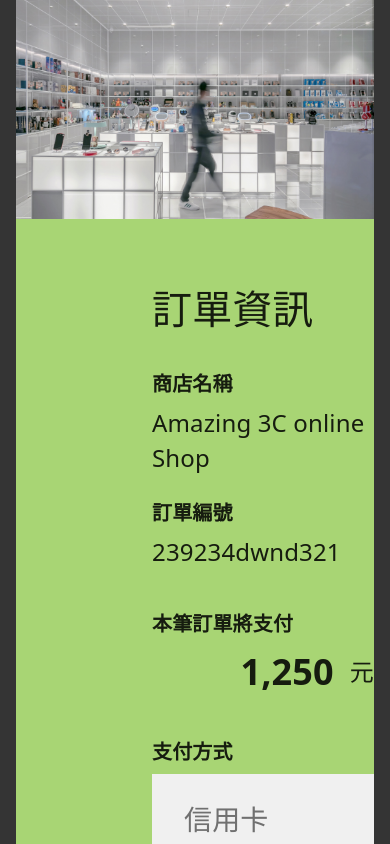
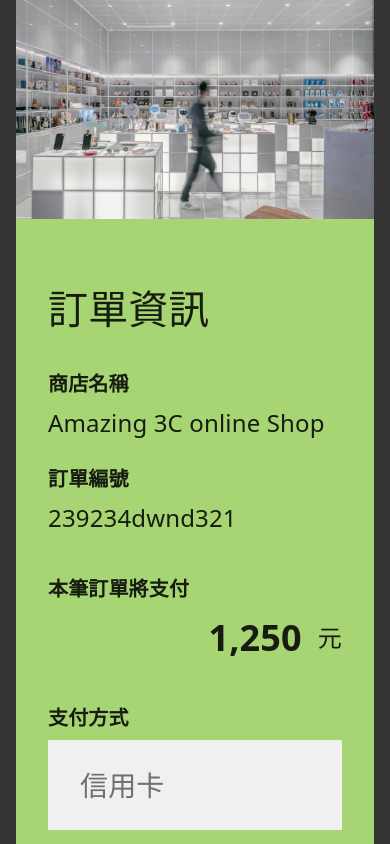
Before and after one commit to littlehorseboy/the-f2e-2019-fourth, a React app: page /#/payment in a window 390 px wide. Shown: the top 844 px of the page. Built offline with nearby package versions, Linux system fonts and the light colour scheme.

Commit message:
feat: 些許調整 RWD

```diff
--- a/src/pages/PaymentAtm/PaymentAtm.tsx
+++ b/src/pages/PaymentAtm/PaymentAtm.tsx
@@ -4,11 +4,18 @@ import H from 'history';
 import { makeStyles } from '@material-ui/core/styles';
 import Button from '@material-ui/core/Button';
 import Grid from '@material-ui/core/Grid';
+import { CSSProperties } from '@material-ui/core/styles/withStyles';
 
-const useStyles = makeStyles({
+const useStyles = makeStyles((theme): Record<'root' | 'title' | 'subTitle'
+| 'bankButton' | 'bankHelperText' | 'buttonContainer' | 'button'
+, CSSProperties | (() => CSSProperties)> => ({
   root: {
     paddingTop: 144,
     paddingLeft: 88,
+    [theme.breakpoints.down('md')]: {
+      paddingLeft: 24,
+      paddingRight: 24,
+    },
   },
   title: {
     color: '#FFFFFF',
@@ -38,6 +45,7 @@ const useStyles = makeStyles({
   },
   buttonContainer: {
     paddingTop: 56,
+    paddingBottom: 16,
     textAlign: 'center',
   },
   button: {
@@ -46,7 +54,7 @@ const useStyles = makeStyles({
     fontWeight: 'bold',
     width: 257,
   },
-});
+}));
 
 interface PropsI {
   history: H.History;
@@ -58,6 +66,8 @@ function PaymentAtm(props: PropsI): JSX.Element {
   const [selectedBank, setSelectedBank] = useState('');
 
   const handleFormSubmit = (): void => {
+    alert('功能尚未實裝');
+
     if (selectedBank) {
       props.history.push('/successful/payment/creditCard');
     }
--- a/src/pages/PaymentCreditCard/PaymentCreditCard.tsx
+++ b/src/pages/PaymentCreditCard/PaymentCreditCard.tsx
@@ -6,6 +6,7 @@ import { makeStyles } from '@material-ui/core/styles';
 import Button from '@material-ui/core/Button';
 import SvgIcon from '@material-ui/core/SvgIcon';
 import TextField from '@material-ui/core/TextField';
+import { CSSProperties } from '@material-ui/core/styles/withStyles';
 
 interface TextMaskProps {
   inputRef: (ref: HTMLInputElement | null) => void;
@@ -48,10 +49,16 @@ function MMYYTextMask(props: TextMaskProps): JSX.Element {
   );
 }
 
-const useStyles = makeStyles({
+const useStyles = makeStyles((theme): Record<'root' | 'title' | 'iconContainer'
+| 'formContainer' | 'textField' | 'textFieldTwoContainer' | 'cellPhoneNumberHelperText'
+| 'buttonContainer' | 'button', CSSProperties | (() => CSSProperties)> => ({
   root: {
     paddingTop: 144,
     paddingLeft: 88,
+    [theme.breakpoints.down('md')]: {
+      paddingLeft: 24,
+      paddingRight: 24,
+    },
   },
   title: {
     color: '#FFFFFF',
@@ -115,7 +122,7 @@ const useStyles = makeStyles({
     fontWeight: 'bold',
     width: 257,
   },
-});
+}));
 
 interface FormField {
   name: string;
--- a/src/router/PaymentRouter/PaymentRouter.tsx
+++ b/src/router/PaymentRouter/PaymentRouter.tsx
@@ -20,6 +20,7 @@ const brandImg = require('../../assets/images/Group 167.png'); // eslint-disable
 const routes = [
   { path: '/payment/creditCard', name: 'paymentCreditCard', Component: PaymentCreditCard },
   { path: '/payment/atm', name: 'PaymentAtm', Component: PaymentAtm },
+  { path: '/payment/entity', name: 'PaymentEntity', Component: PaymentAtm },
 ];
 
 const useStyles = makeStyles((theme): Record<'fade' | 'root' | 'leftPanel' | 'leftPanelWrapper'
@@ -51,6 +52,10 @@ const useStyles = makeStyles((theme): Record<'fade' | 'root' | 'leftPanel' | 'le
   leftPanelWrapper: {
     paddingTop: 56,
     paddingLeft: 136,
+    [theme.breakpoints.down('md')]: {
+      paddingLeft: 32,
+      paddingRight: 32,
+    },
   },
   bannerImg: {
     width: '100%',
@@ -107,6 +112,12 @@ const useStyles = makeStyles((theme): Record<'fade' | 'root' | 'leftPanel' | 'le
       },
       '&.active': {
         marginRight: 0,
+        [theme.breakpoints.down('md')]: {
+          marginRight: 48,
+        },
+        [theme.breakpoints.down('sm')]: {
+          marginRight: 0,
+        },
         backgroundColor: '#343434',
         '& > a': {
           color: '#FFFFFF',
@@ -150,7 +161,7 @@ export default function Router(props: RouteComponentProps): JSX.Element {
       <div className={classes.root}>
         <Container>
           <Grid container>
-            <Grid item xs={12} sm={5} className={classes.leftPanel}>
+            <Grid item xs={12} lg={5} className={classes.leftPanel}>
               <img src={bannerImg} alt="payment" className={classes.bannerImg} />
 
               <div className={classes.leftPanelWrapper}>
@@ -197,7 +208,7 @@ export default function Router(props: RouteComponentProps): JSX.Element {
               </div>
             </Grid>
 
-            <Grid item xs={12} sm={7}>
+            <Grid item xs={12} lg={7}>
               {routes.map(({ path, Component }): JSX.Element => (
                 <Route key={path} exact path={path}>
                   {({ match }): JSX.Element => (
```
